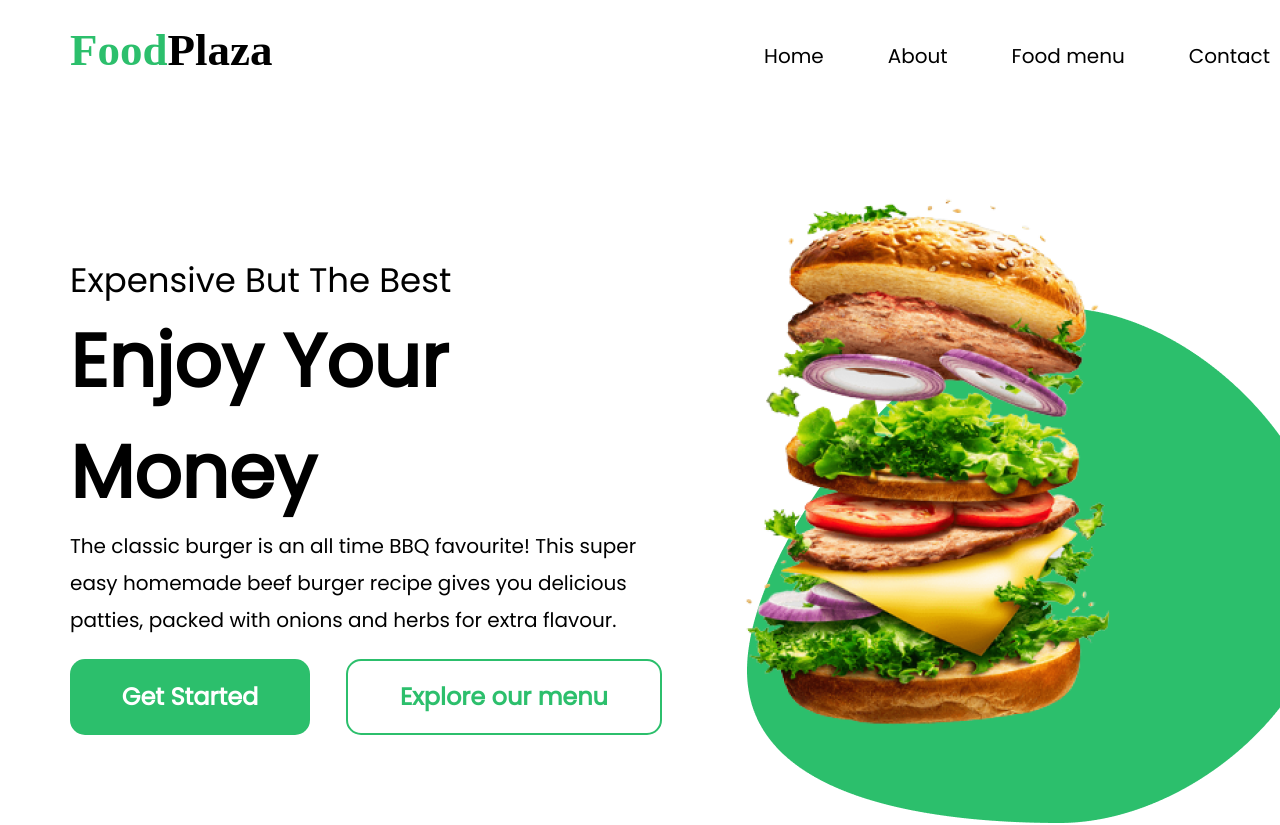
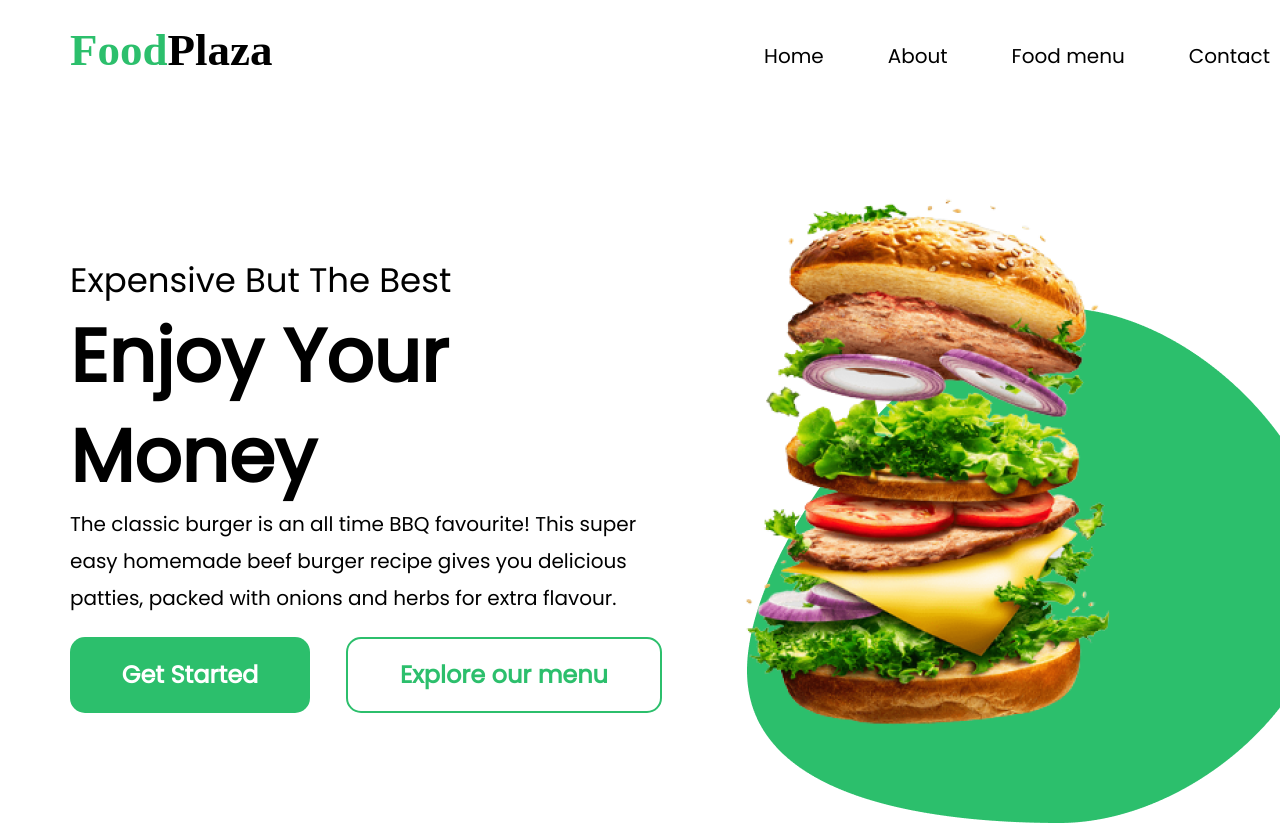
Before and after one commit to Uwakmfon-Ekong/food-landing-page, a plain HTML site: page index.html in a window 1280 px wide. Shown: the top 825 px of the page. Drawn offline with Linux system fonts and the light colour scheme; a web font is replaced by a local one.

Commit message:
Update index.css

```diff
--- a/index.css
+++ b/index.css
@@ -102,7 +102,7 @@ nav li a:first-child:active{
     font-style: normal;
     font-weight: 700;
     font-size: 74px;
-    line-height: 111px;
+    line-height: 100px;
 }
 .classic{
     font-family: 'Poppins';
```
